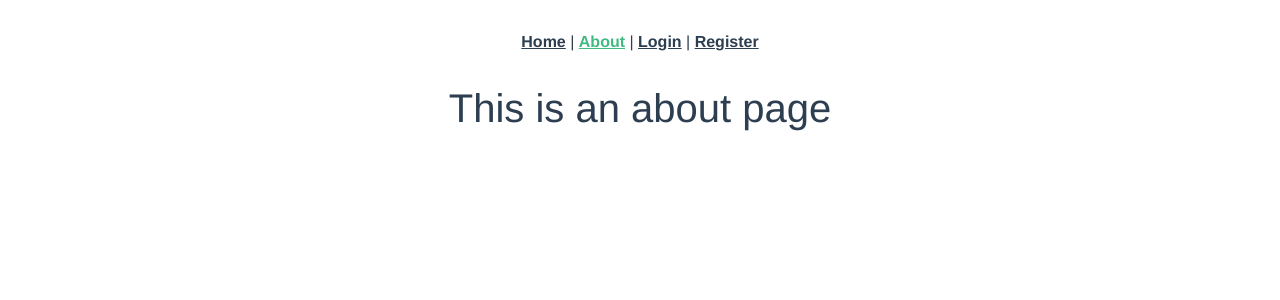
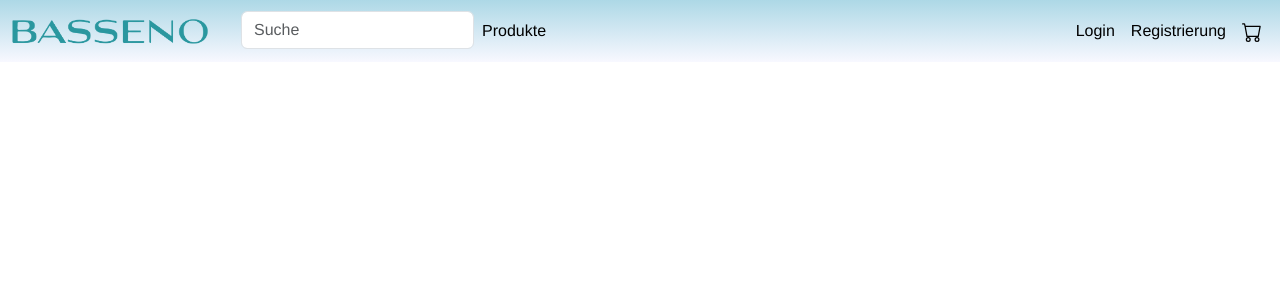
Before and after one commit to Paul-Slawicek/webeng-project, a Vue app: page /about in a window 1280 px wide. Shown: the top 300 px of the page. Built offline with nearby package versions, Linux system fonts and the light colour scheme.

Commit message:
added navbar

```diff
--- a/src/App.vue
+++ b/src/App.vue
@@ -1,12 +1,23 @@
 <template>
-  <nav>
-    <router-link to="/">Home</router-link> |
-    <router-link to="/about">About</router-link> |
-    <router-link to="/login">Login</router-link> |
-    <router-link to="/register">Register</router-link>
-  </nav>
-  <router-view/>
+  <div id="app">
+    <!-- Integrierte NavBar-Komponente -->
+    <NavBar />
+
+    <!-- Router-View, um den aktuellen Seiteninhalt anzuzeigen -->
+    <router-view />
+  </div>
 </template>
+
+<script>
+import NavBar from './components/NavBar.vue';
+
+export default {
+  name: 'App',
+  components: {
+    NavBar
+  }
+};
+</script>
 
 <style>
 #app {
--- /dev/null
+++ b/src/components/NavBar.vue
@@ -0,0 +1,90 @@
+<template>
+    <nav class="navbar navbar-expand-lg navbar-dark bg-custom-darkblue pl-1 pr-1">
+      <router-link to="/" class="navbar-brand">
+        <img src="../assets/basseno.png" class="bassenoBild" />
+      </router-link>
+      <button
+        class="navbar-toggler"
+        type="button"
+        data-bs-toggle="collapse"
+        data-bs-target="#navbarNav"
+        aria-controls="navbarNav"
+        aria-expanded="false"
+        aria-label="Toggle navigation"
+      >
+        <span class="navbar-toggler-icon"></span>
+      </button>
+      <div class="collapse navbar-collapse" id="navbarNav">
+        <ul class="navbar-nav me-auto mb-2 mb-lg-0">
+          <li class="nav-item">
+            <input type="text" class="form-control" id="floatingInput" placeholder="Suche" />
+          </li>
+          <li class="nav-item">
+            <router-link class="nav-link" to="/produkte">Produkte</router-link>
+          </li>
+        </ul>
+        <ul class="navbar-nav ms-auto">
+          <li class="nav-item">
+            <router-link class="nav-link" to="/login">Login</router-link>
+          </li>
+          <li class="nav-item">
+            <router-link class="nav-link" to="/register">Registrierung</router-link>
+          </li>
+          <li class="nav-item">
+            <router-link class="nav-link position-relative" to="/cart" data-bs-toggle="tooltip" title="Einkaufswagen">
+              <svg xmlns="http://www.w3.org/2000/svg" width="20" height="20" fill="currentColor" class="bi bi-cart" viewBox="0 0 16 16">
+                <path d="M0 1.5A.5.5 0 0 1 .5 1H2a.5.5 0 0 1 .485.379L2.89 3H14.5a.5.5 0 0 1 .491.592l-1.5 8A.5.5 0 0 1 13 12H4a.5.5 0 0 1-.491-.408L2.01 3.607 1.61 2H.5a.5.5 0 0 1-.5-.5M3.102 4l1.313 7h8.17l1.313-7zM5 12a2 2 0 1 0 0 4 2 2 0 0 0 0-4m7 0a2 2 0 1 0 0 4 2 2 0 0 0 0-4m-7 1a1 1 0 1 1 0 2 1 1 0 0 1 0-2m7 0a1 1 0 1 1 0 2 1 1 0 0 1 0-2"/>
+              </svg>
+            </router-link>
+          </li>
+        </ul>
+      </div>
+    </nav>
+  </template>
+
+  <script>
+  export default {
+    name: 'NavBar',
+  };
+  </script>
+
+  <style scoped>
+  .navbar {
+    background: linear-gradient(to bottom, lightblue, ghostwhite);
+    padding: 10px;
+  }
+
+  .bassenoBild {
+    width: 200px;
+    margin-right: 15px;
+  }
+
+  .nav-link {
+    color: black;
+    font-size: 16px;
+    text-decoration: none;
+  }
+
+  .nav-item.dropdown .dropdown-menu {
+    top: 100%;
+    transform: translateY(0);
+  }
+
+  .custom-translate {
+    transform: translate(-80%, -20%);
+  }
+
+  #cart-count {
+    width: 20px;
+    height: 20px;
+    padding: 4px;
+    color: white;
+    background-color: red;
+    border-radius: 50%;
+    display: flex;
+    justify-content: center;
+    align-items: center;
+    font-size: 12px;
+    font-weight: bold;
+  }
+  </style>
--- a/src/router/index.js
+++ b/src/router/index.js
@@ -1,35 +1,17 @@
-import { createRouter, createWebHistory } from 'vue-router'
-import HomeView from '../views/HomeView.vue'
+import { createRouter, createWebHistory } from 'vue-router';
+import HomeView from '../views/HomeView.vue';
+import LoginView from '../views/LoginView.vue';
+import RegisterView from '../views/RegisterView.vue';
 
 const routes = [
-  {
-    path: '/',
-    name: 'home',
-    component: HomeView
-  },
-  {
-    path: '/about',
-    name: 'about',
-    // route level code-splitting
-    // this generates a separate chunk (about.[hash].js) for this route
-    // which is lazy-loaded when the route is visited.
-    component: () => import(/* webpackChunkName: "about" */ '../views/AboutView.vue')
-  },
-  {
-    path: '/login',
-    name: 'login',
-    component: () => import(/* webpackChunkName: "login" */ '../views/LoginView.vue')
-  },
-  {
-    path: '/register',
-    name: 'register',
-    component: () => import(/* webpackChunkName: "register" */ '../views/RegisterView.vue')
-  }
-]
+  { path: '/', name: 'Home', component: HomeView },
+  { path: '/login', name: 'Login', component: LoginView },
+  { path: '/register', name: 'Register', component: RegisterView },
+];
 
 const router = createRouter({
   history: createWebHistory(process.env.BASE_URL),
-  routes
-})
+  routes,
+});
 
-export default router
+export default router;
```
